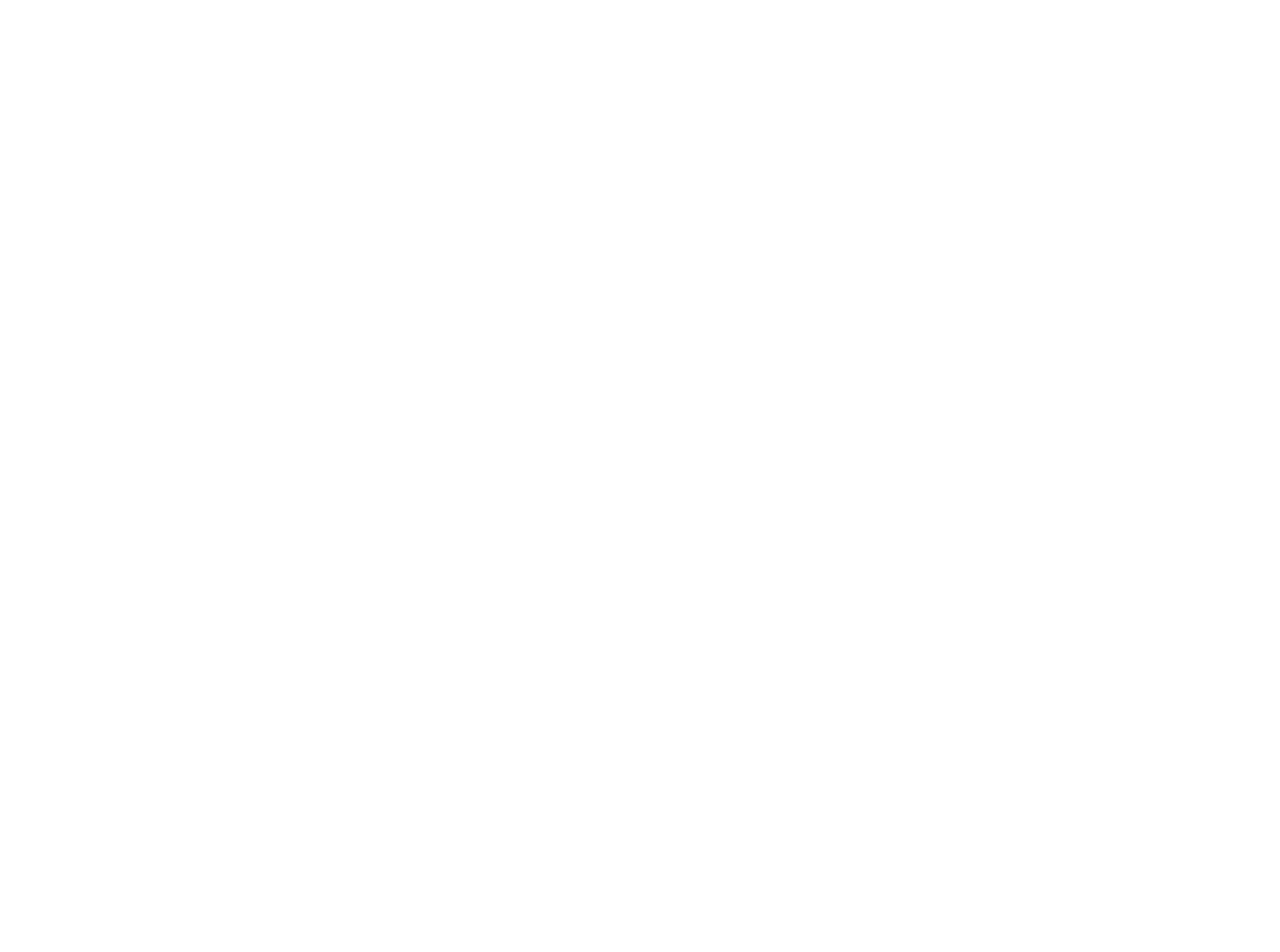
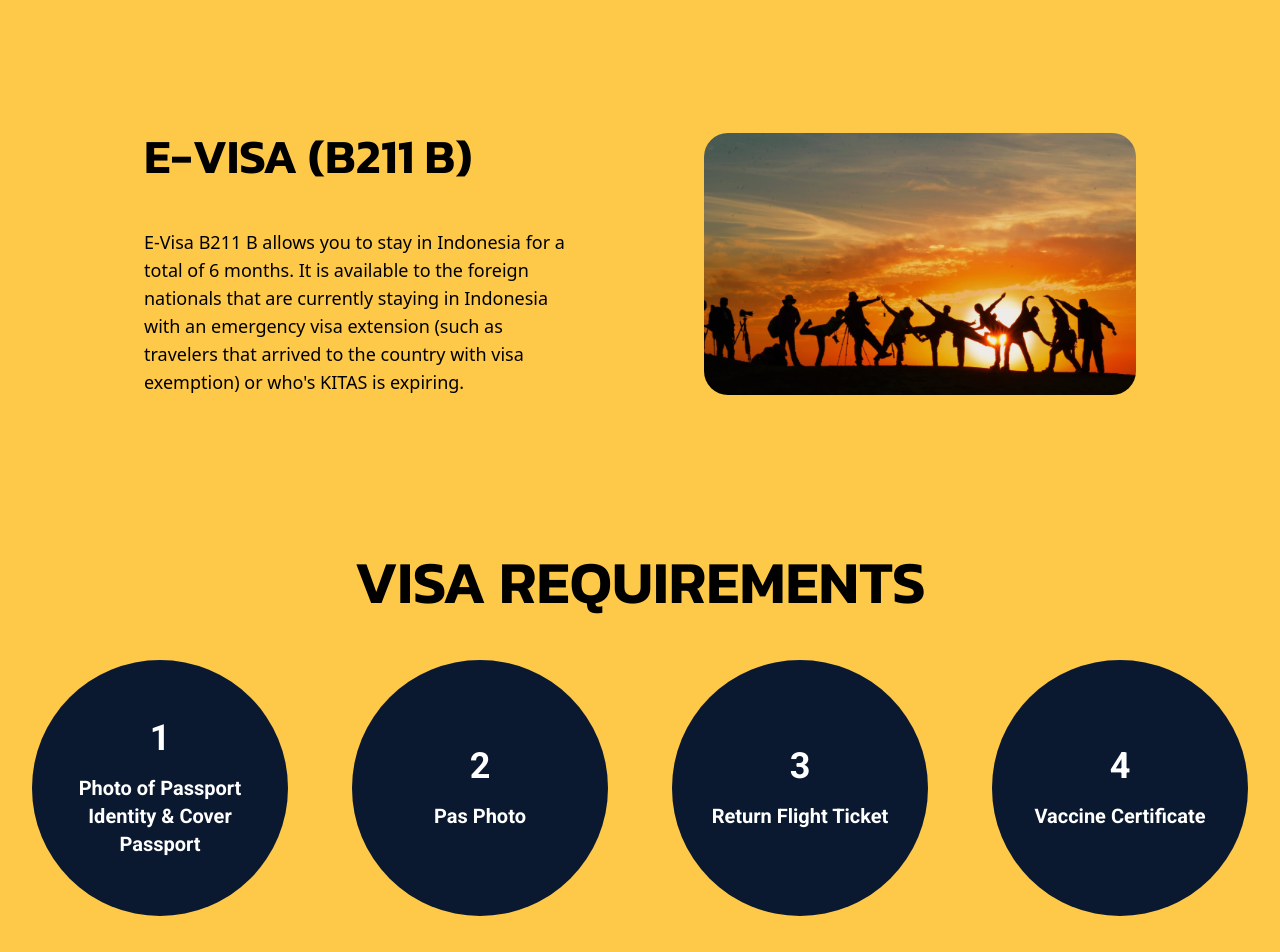
Before and after one commit to shrall/SmartVisaBali, a Vue app: page /evisa-b211b in a window 1280 px wide. Before the commit this address had no page. Shown: the part 120-1072 px from the top of the page. Before the commit the page ends 800 px from the top, so only its background shows below. Built offline with nearby package versions, Linux system fonts and the light colour scheme.

Commit message:
feat: add evisab211b page

```diff
--- a/src/router/index.js
+++ b/src/router/index.js
@@ -6,6 +6,7 @@
 import Services from "/src/views/Services.vue";
 import OffshoreVisa from "/src/views/OffshoreVisa.vue";
 import OnshoreVisa from "/src/views/OnshoreVisa.vue";
+import EVisaB211B from "/src/views/EVisaB211B.vue";
 
 //Routes
 const routes = [
@@ -57,6 +58,14 @@
       title: "OnshoreVisa",
     },
   },
+  {
+    path: "/evisa-b211b",
+    name: "EVisaB211B",
+    component: EVisaB211B,
+    meta: {
+      title: "EVisaB211B",
+    },
+  },
 ];
 
 const router = createRouter({
--- /dev/null
+++ b/src/views/EVisaB211B.vue
@@ -0,0 +1,133 @@
+<template>
+  <Navbar />
+  <div
+    class="
+      w-vw-100
+      bg-sv-yellow-300
+      flex flex-col
+      items-center
+      gap-0
+      pt-36
+      px-36
+    "
+  >
+    <div class="grid grid-cols-2 place-items-center h-vh-60 gap-32">
+      <div class="flex flex-col justify-center gap-12">
+        <div class="text-5xl font-kanit font-semibold">E-VISA (B211 B)</div>
+        <div class="text-lg">
+          E-Visa B211 B allows you to stay in Indonesia for a total of 6 months.
+          It is available to the foreign nationals that are currently staying in
+          Indonesia with an emergency visa extension (such as travelers that
+          arrived to the country with visa exemption) or who's KITAS is
+          expiring.
+        </div>
+      </div>
+      <img
+        src="../assets/images/evisab211b.png"
+        class="w-vw-50 rounded-3xl"
+      />
+    </div>
+  </div>
+  <div
+    class="
+      w-vw-100
+      bg-sv-yellow-300
+      flex flex-col
+      items-center
+      gap-12
+      px-48
+      py-12
+    "
+  >
+    <div class="col-span-2 flex justify-center">
+      <div class="text-6xl font-kanit font-semibold">VISA REQUIREMENTS</div>
+    </div>
+    <div
+      class="
+        flex
+        justify-evenly
+        items-center
+        gap-16
+        text-white
+        font-roboto font-semibold
+      "
+    >
+      <div
+        class="
+          rounded-full
+          bg-sv-black
+          p-8
+          flex flex-col
+          gap-4
+          justify-center
+          items-center
+          w-64
+          h-64
+        "
+      >
+        <div class="text-4xl">1</div>
+        <div class="text-xl text-center">
+          Photo of Passport Identity & Cover Passport
+        </div>
+      </div>
+      <div
+        class="
+          rounded-full
+          bg-sv-black
+          p-8
+          flex flex-col
+          gap-4
+          justify-center
+          items-center
+          w-64
+          h-64
+        "
+      >
+        <div class="text-4xl">2</div>
+        <div class="text-xl text-center">Pas Photo</div>
+      </div>
+      <div
+        class="
+          rounded-full
+          bg-sv-black
+          p-8
+          flex flex-col
+          gap-4
+          justify-center
+          items-center
+          w-64
+          h-64
+        "
+      >
+        <div class="text-4xl">3</div>
+        <div class="text-xl text-center">Return Flight Ticket</div>
+      </div>
+      <div
+        class="
+          rounded-full
+          bg-sv-black
+          p-8
+          flex flex-col
+          gap-4
+          justify-center
+          items-center
+          w-64
+          h-64
+        "
+      >
+        <div class="text-4xl">4</div>
+        <div class="text-xl text-center">Vaccine Certificate</div>
+      </div>
+    </div>
+  </div>
+  <Footer v-bind:bgColor="'bg-white'"></Footer>
+</template>
+
+    <script>
+import Navbar from "../components/Navbar.vue";
+import Footer from "../components/Footer.vue";
+export default {
+  setup() {},
+  components: { Navbar, Footer },
+};
+</script>
--- a/src/views/Services.vue
+++ b/src/views/Services.vue
@@ -123,6 +123,8 @@
           </div>
         </div>
       </div>
+
+      <router-link :to="{ name: 'EVisaB211B' }">
         <div class="flex flex-col relative group cursor-pointer">
           <img
             src="../assets/images/services-2.png"
@@ -149,9 +151,10 @@
               bottom-0
             "
           >
-          <div class="text-3xl">E-Visa<br />(B211 A)</div>
+            <div class="text-3xl">E-Visa<br />(B211 B)</div>
           </div>
         </div>
+      </router-link>
       <div class="flex flex-col relative group">
         <img
           src="../assets/images/services-3.png"
```
Also changed, not shown: src/assets/images/evisab211b.png (added). Lines whose indentation alone changed are shown as unchanged.
